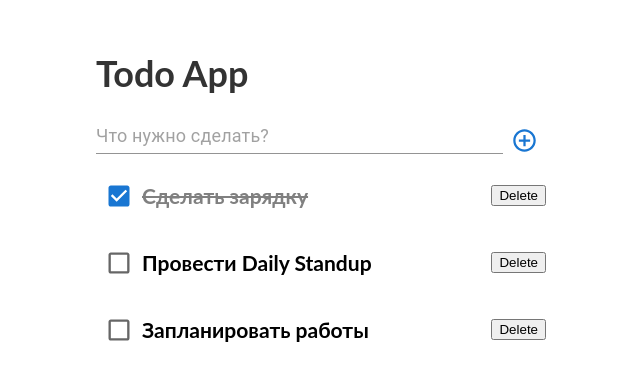
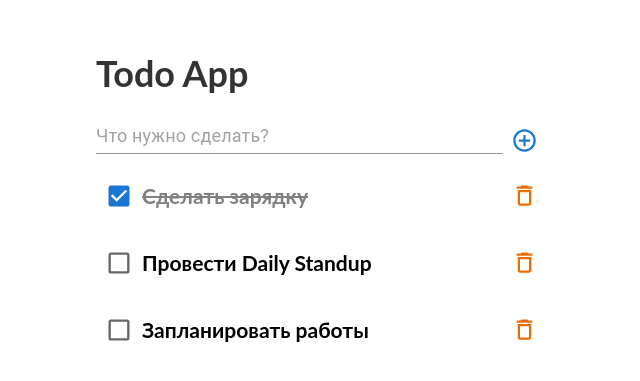
Before and after one commit to Gretten/mindbox_todo, a React (Vite) app: page / in a window 1280 px wide. Shown: the part 205-586 px from the top of the page, without its empty margins (319-959 px from the left). Built offline with nearby package versions, Linux system fonts and the light colour scheme.

Commit message:
trash icon

```diff
--- a/src/entities/todo/ui/TodoItem/TodoItem.tsx
+++ b/src/entities/todo/ui/TodoItem/TodoItem.tsx
@@ -1,7 +1,8 @@
 import Checkbox from "@mui/material/Checkbox/Checkbox";
 import { Todo } from "../../model/model";
 import styles from "./style.module.css";
-
+import IconButton from "@mui/material/IconButton/IconButton";
+import DeleteOutlineIcon from "@mui/icons-material/DeleteOutline";
 interface TodoItemProps {
   todo: Todo;
   onDelete: (id: string) => void;
@@ -31,7 +32,13 @@ export const TodoItem = ({ todo, onDelete, onUpdate }: TodoItemProps) => {
         />
         <h3 style={titleStyle}>{title}</h3>
       </div>
-      <button onClick={() => onDelete(id)}>Delete</button>
+      <IconButton
+        color="warning"
+        aria-label="delete todo"
+        onClick={() => onDelete(id)}
+      >
+        <DeleteOutlineIcon />
+      </IconButton>
     </div>
   );
 };
```
